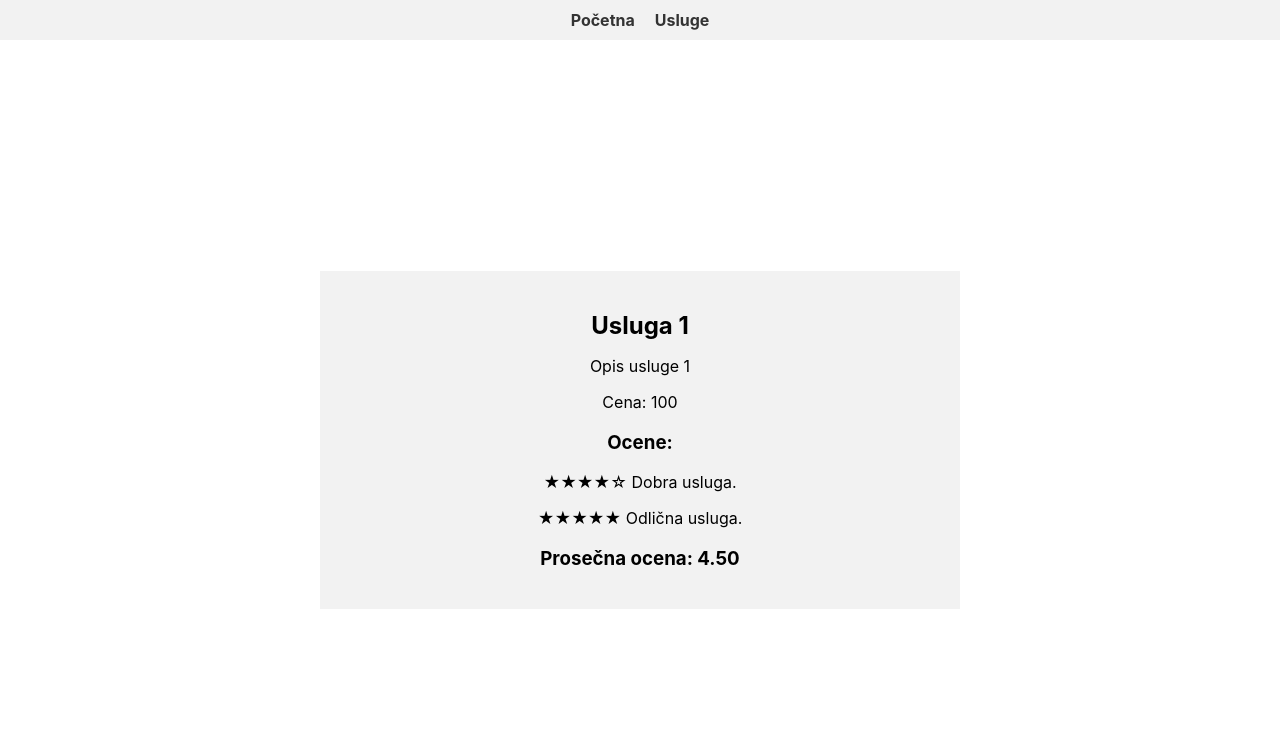
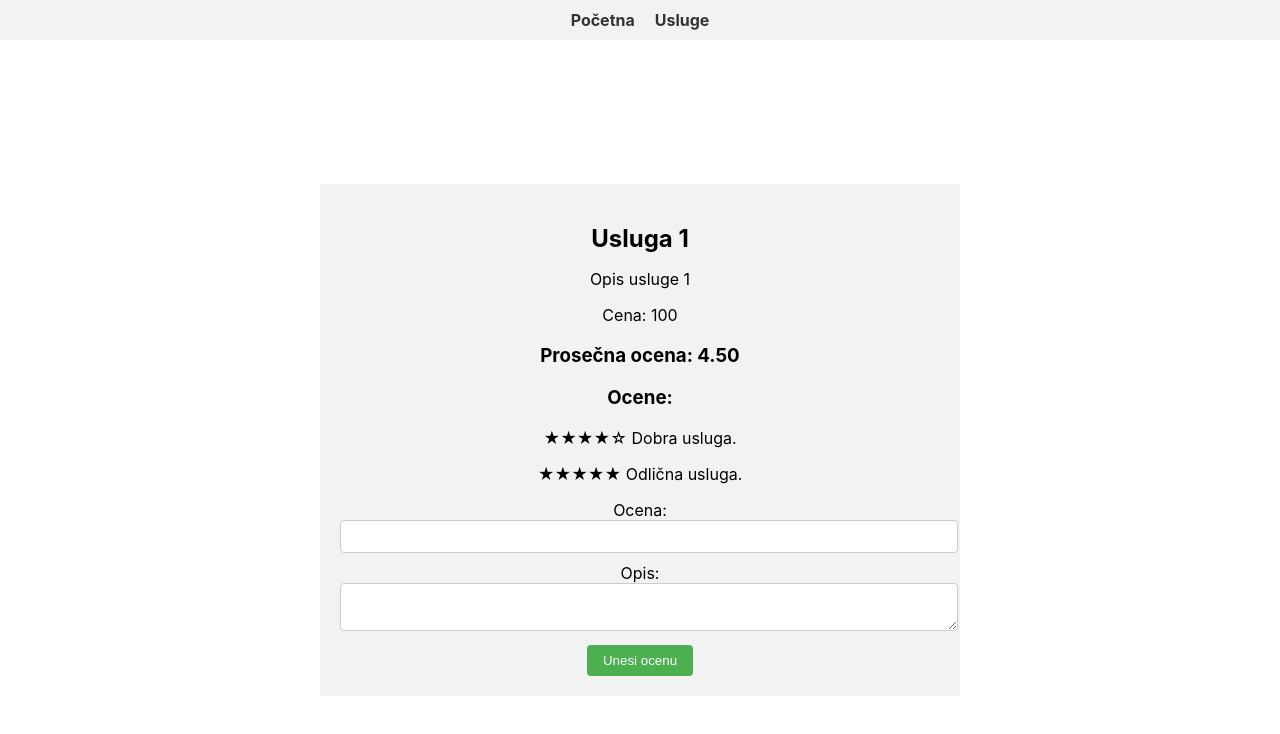
Before and after one commit to papilum/reactdomaci, a React (Create React App) app: page /usluge/1 in a window 1280 px wide. Shown: the top 734 px of the page. Built offline with nearby package versions, Linux system fonts and the light colour scheme.

Commit message:
omoguceno dodavanje ocena za odredjenu uslugu

```diff
--- a/src/App.js
+++ b/src/App.js
@@ -53,7 +53,7 @@ function App() {
      <BrowserRouter>
         <Navbar></Navbar>
         <Routes>
-          <Route path='/usluge/:id' element={<Detalji usluge={usluge} ocene={ocene}></Detalji>}></Route>
+          <Route path='/usluge/:id' element={<Detalji usluge={usluge} ocene={ocene} setOcene={setOcene}></Detalji>}></Route>
 
           <Route path='/usluge' element={<PrikazUsluga usluge={usluge} ocene={ocene}></PrikazUsluga>}></Route>
 
--- a/src/Detalji.jsx
+++ b/src/Detalji.jsx
@@ -1,10 +1,16 @@
-import React from 'react';
+import React, { useState } from 'react';
 import { useParams } from 'react-router-dom';
 
-const Detalji = ({ usluge, ocene }) => {
+const Detalji = ({ usluge, ocene,setOcene }) => {
   const { id } = useParams();
 
   const usluga = usluge.find((usluga) => usluga.id === Number(id));
+
+  const [novaOcena, setNovaOcena] = useState({
+    ocena: '',
+    opis: '',
+  });
+  const [oceneUsluge, setOceneUsluge] = useState(ocene.filter((ocena) => ocena.id_usluge === usluga.id));
 
   const centriranDivStyle = {
     display: 'flex',
@@ -33,9 +39,23 @@ const Detalji = ({ usluge, ocene }) => {
   const ocenaStyle = {
     marginBottom: '5px',
   };
+  const inputStyle = {
+    width: '100%',
+    marginBottom: '10px',
+    padding: '8px',
+    borderRadius: '4px',
+    border: '1px solid #ccc',
+  };
 
+  const buttonStyle = {
+    backgroundColor: '#4CAF50',
+    color: 'white',
+    padding: '8px 16px',
+    borderRadius: '4px',
+    border: 'none',
+    cursor: 'pointer',
+  };
   const prosecnaOcena = () => {
-    const oceneUsluge = ocene.filter((ocena) => ocena.id_usluge === usluga.id);
     if (oceneUsluge.length > 0) {
       const sumaOcena = oceneUsluge.reduce((suma, ocena) => suma + ocena.ocena, 0);
       return (sumaOcena / oceneUsluge.length).toFixed(2);
@@ -51,22 +71,62 @@ const Detalji = ({ usluge, ocene }) => {
     return zvezdice;
   };
 
+  const handleUnesiOcenu = () => {
+    if (novaOcena.ocena >= 1 && novaOcena.ocena <= 5) {
+      const novaOcenaObj = {
+        id: ocene.length + 1,
+        id_usluge: usluga.id,
+        ocena: novaOcena.ocena,
+        opis: novaOcena.opis,
+      };
+      setOcene([...oceneUsluge, novaOcenaObj]);
+      setOceneUsluge([...oceneUsluge, novaOcenaObj]);
+      setNovaOcena({
+        ocena: '',
+        opis: '',
+      });
+    }
+  };
+
   return (
     <div style={centriranDivStyle}>
       <div style={divStyle}>
         <h2 style={naslovStyle}>{usluga.naziv}</h2>
         <p style={opisStyle}>{usluga.opis}</p>
         <p style={opisStyle}>Cena: {usluga.cena}</p>
+        <h3>Prosečna ocena: {prosecnaOcena()}</h3>
         <h3>Ocene:</h3>
-        {ocene
-          .filter((ocena) => ocena.id_usluge === usluga.id)
-          .map((ocena) => (
-            <div key={ocena.id} style={ocenaStyle}>
-              <p>  {renderOcenaZvezdice(ocena.ocena)}   {ocena.opis}  </p>
+        {oceneUsluge.map((ocena) => (
+          <div key={ocena.id} style={ocenaStyle}>
+            <p>  {renderOcenaZvezdice(ocena.ocena)} {ocena.opis}</p>
 
-            </div>
-          ))}
-        <h3>Prosečna ocena: {prosecnaOcena()}</h3>
+          </div>
+        ))}
+
+        <div>
+          <label>
+            Ocena:
+            <input
+              type="number"
+              min="1"
+              max="5"
+              value={novaOcena.ocena}
+              onChange={(e) => setNovaOcena({ ...novaOcena, ocena: Number(e.target.value) })}
+              style={inputStyle}
+            />
+          </label>
+          <br />
+          <label>
+            Opis:
+            <textarea
+              value={novaOcena.opis}
+              onChange={(e) => setNovaOcena({ ...novaOcena, opis: e.target.value })}
+              style={inputStyle}
+            />
+          </label>
+          <br />
+          <button onClick={handleUnesiOcenu} style={buttonStyle}>Unesi ocenu</button>
+        </div>
       </div>
     </div>
   );
```
